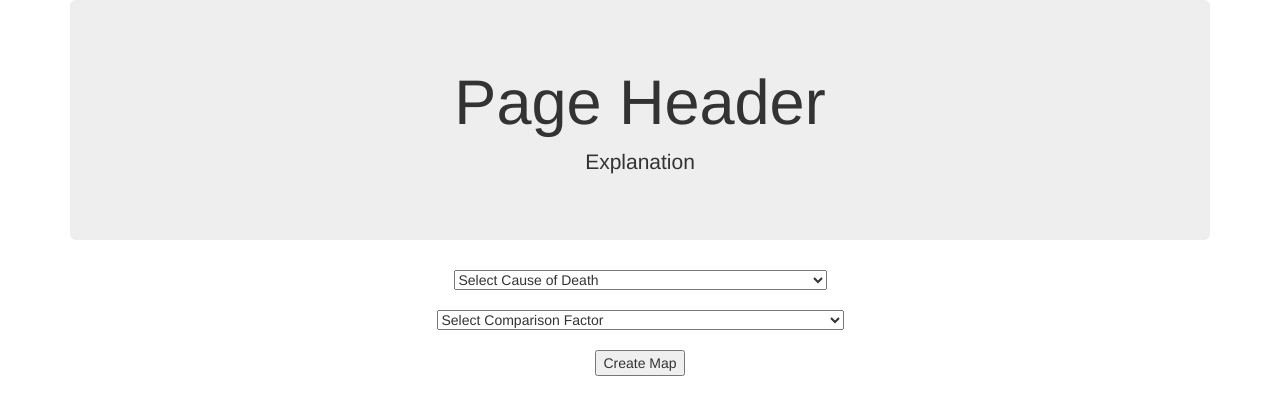
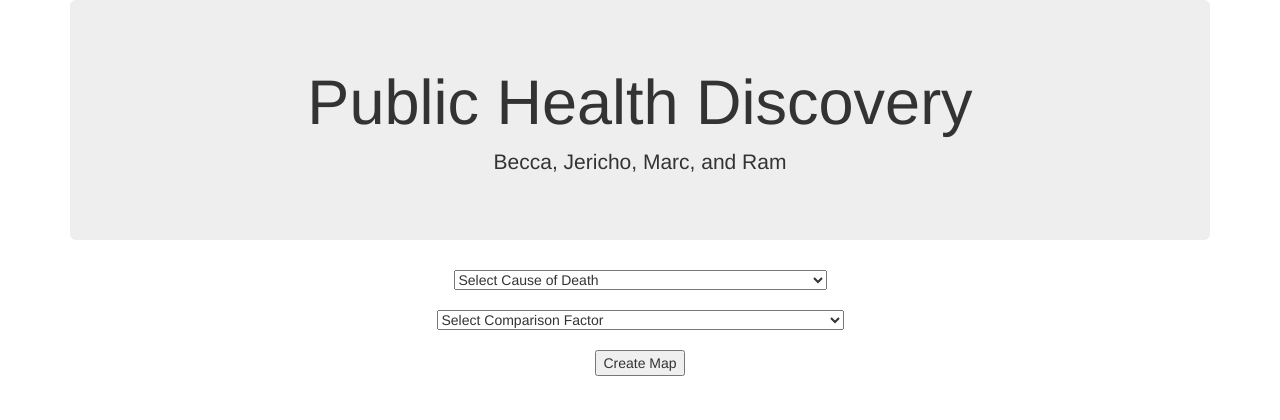
Before and after one commit to goldsteinmarcmd/Project-2, a Flask app: page / in a window 1280 px wide. Shown: the top 420 px of the page. Run offline with Flask 2, Linux system fonts and the light colour scheme; some libraries are stand-ins or nearby versions.

Commit message:
fixed homepage typo

```diff
--- a/templates/index.html
+++ b/templates/index.html
@@ -10,8 +10,8 @@
 <body>
     <div class="container">
             <div class="jumbotron text-center" style="width:100%;">
-                <h1>Page Header</h1>
-                <p>Explanation</p>
+                <h1>Public Health Discovery</h1>
+                <p>Becca, Jericho, Marc, and Ram</p>
             </div>
     </div>
     <div class="container" align="center" style="position:relative; top:30p;">
```
